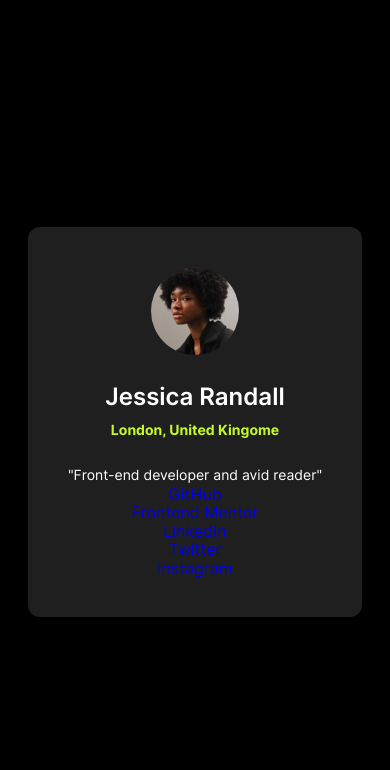
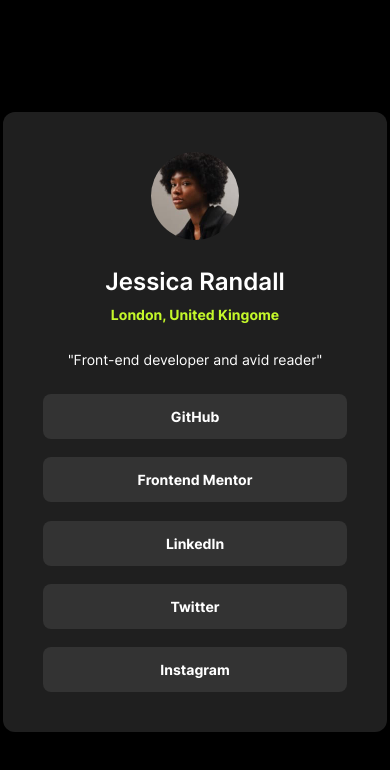
Before and after one commit to Mirjax2000/social-links-profile, a plain HTML site: page index.html in a window 390 px wide. Drawn offline with Linux system fonts and the light colour scheme.

Commit message:
ready to responsive

```diff
--- a/scss/home/_main.scss
+++ b/scss/home/_main.scss
@@ -15,7 +15,7 @@
 
 
 .container {
-    max-width: em(384, 16);
+    width: em(384, 16);
     background-color: $clr-bg-container ;
     border-radius: em($br-card, 16);
 }
@@ -48,7 +48,7 @@
         color: $clr-txt-H2 ;
         font-weight: 700;
 
-        margin: em(4, 14) 0 em(24, 14) 0;
+        margin-top: em(4, 14);
     }
 
     h3 {
@@ -56,5 +56,38 @@
         line-height: em(21, 14);
         font-weight: 400;
         color: $clr-txt-H3;
+
+        margin: em(24, 14) 0 em(24, 14) 0;
+    }
+
+    &__list {
+
+        &>:last-child {
+            margin-bottom: 0;
+        }
+
+        &--item {
+            margin-bottom: em(16, 14);
+
+            a {
+                display: block;
+                font-size: var(--body-Bold); //14px
+                line-height: em(21, 14);
+                color: $clr-txt-a;
+                font-weight: 700;
+
+                padding-block: em(12, 14);
+
+                border-radius: em($br-btn, 14);
+                background-color: $clr-bg-card-btn ;
+                transition: ease-in-out .2s color, ease-in-out .2s background-color;
+
+                &:hover,
+                &:focus {
+                    background-color: $clr-bg-card-btn-hover ;
+                    color: $clr-txt-a-hover;
+                }
+            }
+        }
     }
 }
--- a/scss/partials/tools/_variables.scss
+++ b/scss/partials/tools/_variables.scss
@@ -29,8 +29,9 @@ $clr-txt-H2: $clr14;
 // text H3
 $clr-txt-H3: $clr10;
 
-// text p
-$clr-txt-p: $clr12;
+// text a
+$clr-txt-a: $clr10;
+$clr-txt-a-hover: $clr13;
 
 // navigation links
 $clr-txt-navlinks: $clr10;
@@ -44,7 +45,8 @@ $clr-bg-body: $clr13;
 
 $clr-bg-container: $clr12;
 
-$clr-bg-card: $clr10;
+$clr-bg-card-btn: $clr11;
+$clr-bg-card-btn-hover: $clr14;
 
 $clr-bg-active: $clr10;
 
```
Also changed, not shown: css/home.css, 1 other file.
